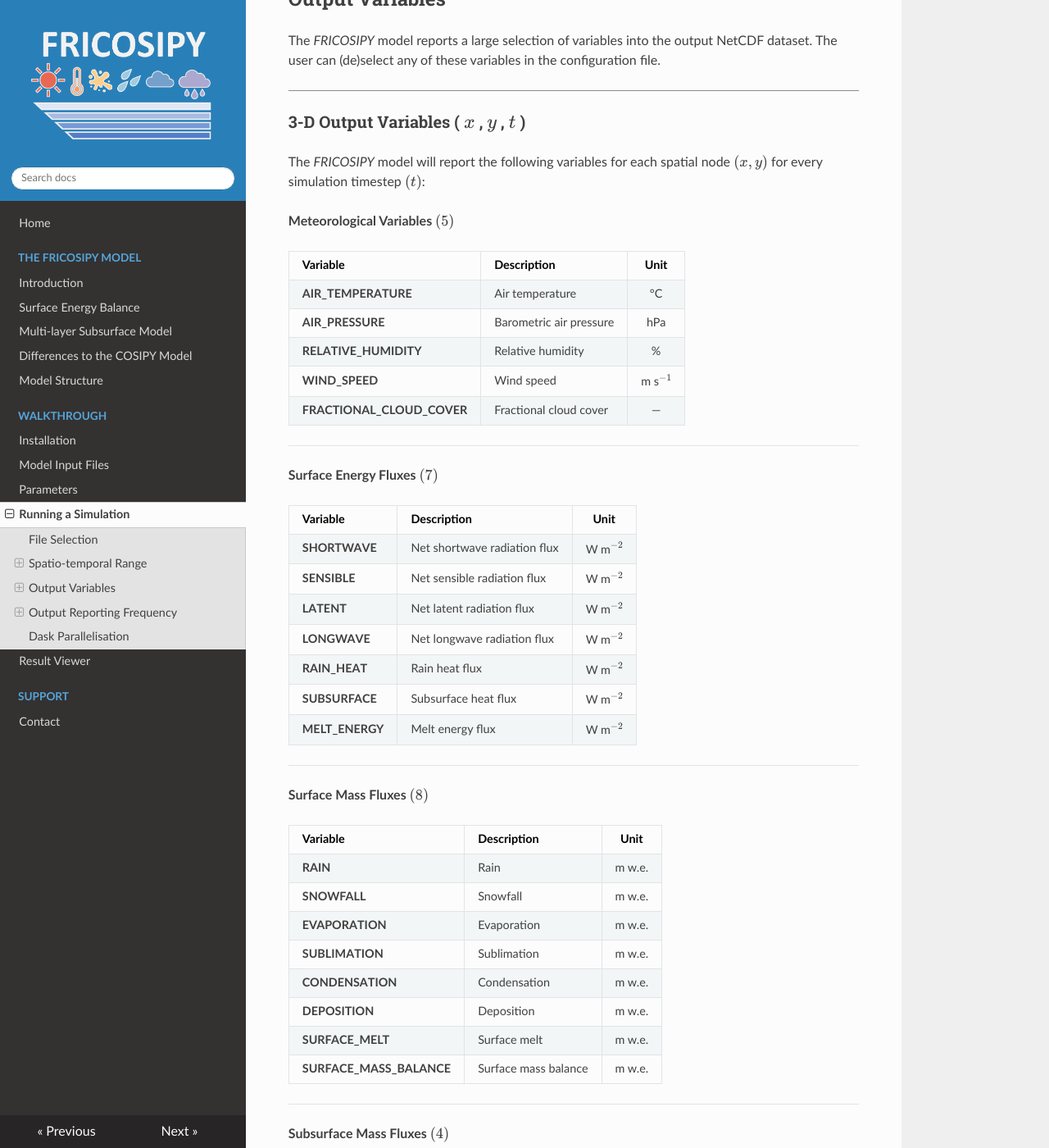
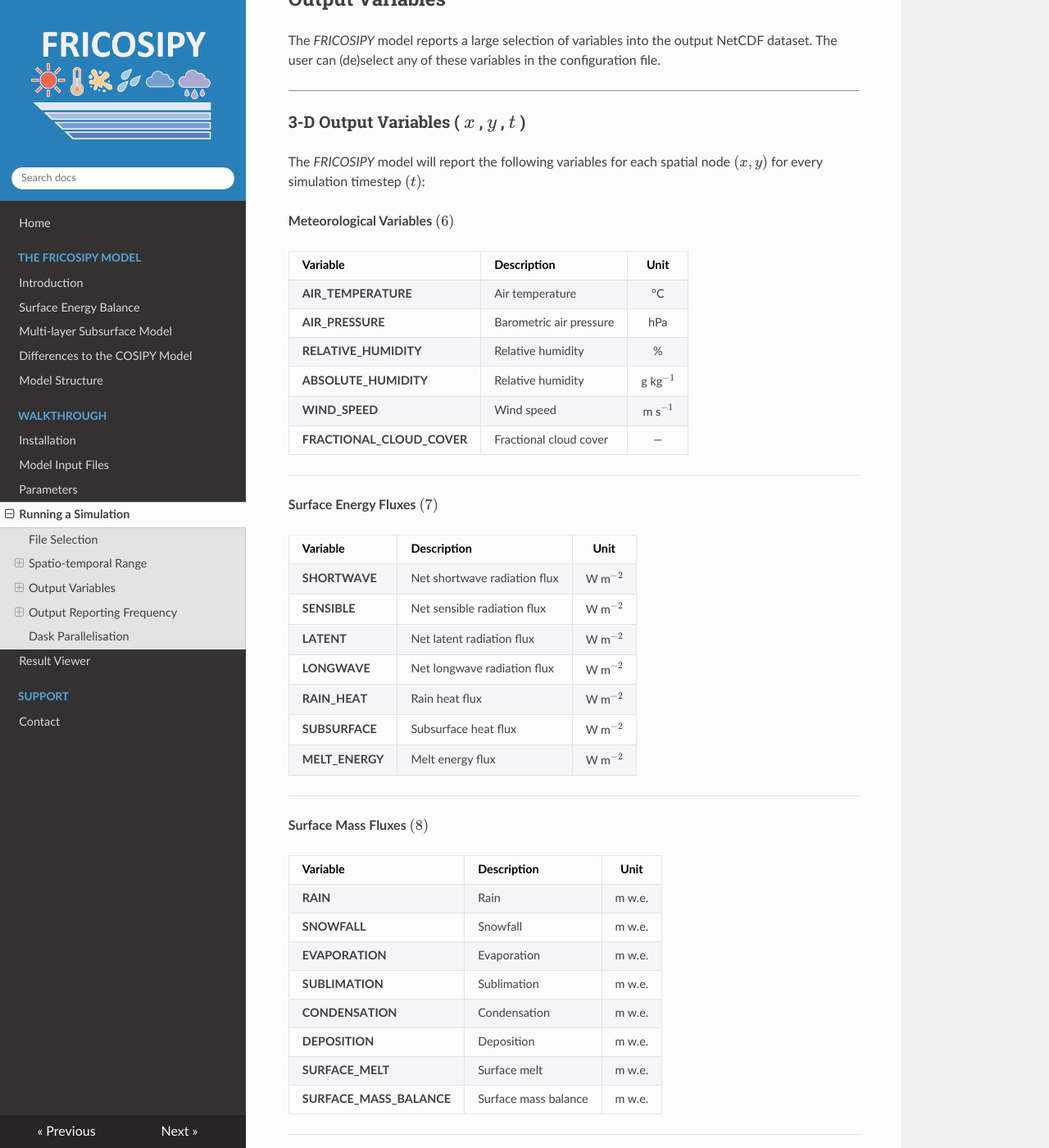
Before and after one commit to MarcusGastaldello/FRICOSIPY, an MkDocs documentation site: the page built from docs/running_a_simulation.md, in a window 1280 px wide and 1400 px high, scrolled down 1198 px. Shown: the whole window at 82% size. Built offline with MkDocs 1.6.1, drawn with Linux system fonts in a browser that asks for light colours; some of the changed text lies outside the part shown.

Commit message:
Update running_a_simulation.md

```diff
--- a/docs/running_a_simulation.md
+++ b/docs/running_a_simulation.md
@@ -47,13 +47,14 @@ The *FRICOSIPY* model reports a large selection of variables into the output Net
 
 The *FRICOSIPY* model will report the following variables for each spatial node $(x,y)$ for every simulation timestep $(t)$:
 
-**Meteorological Variables $(5)$**
+**Meteorological Variables $(6)$**
 
 | Variable | Description | Unit |
 |:---|:---|:---:|
 | **AIR_TEMPERATURE** | Air temperature | °C |
 | **AIR_PRESSURE** | Barometric air pressure | hPa |
 | **RELATIVE_HUMIDITY** | Relative humidity | % |
+| **ABSOLUTE_HUMIDITY** | Relative humidity | g kg$^{-1}$ |
 | **WIND_SPEED** | Wind speed | m s$^{-1}$ |
 | **FRACTIONAL_CLOUD_COVER** | Fractional cloud cover | — |
 
@@ -108,6 +109,7 @@ The *FRICOSIPY* model will report the following variables for each spatial node
 | **TOTAL_HEIGHT** | Total height | m |
 | **SURFACE_ELEVATION** | Surface elevation | m a.s.l. |
 | **SURFACE_TEMPERATURE** | Surface temperature | $^\circ$C |
+| **SURFACE_HUMIDITY** | Surface humidity | g kg$^{-1}$ |
 | **SURFACE_ALBEDO** | Surface albedo | — |
 | **N_LAYERS** | Number of layers | — |
 | **FIRN_TEMPERATURE \*** | Firn temperature | $^\circ$C |
```
Also changed, not shown: other parts of docs/running_a_simulation.md (+1 -1 lines).
